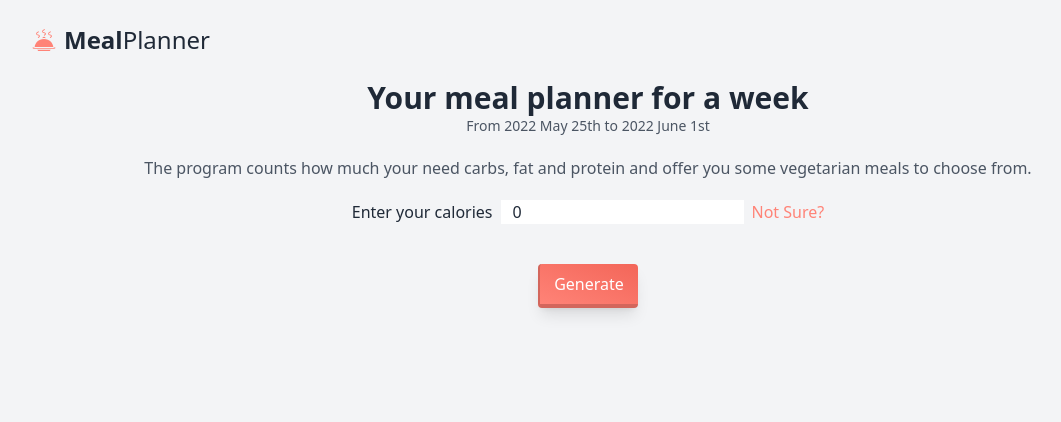
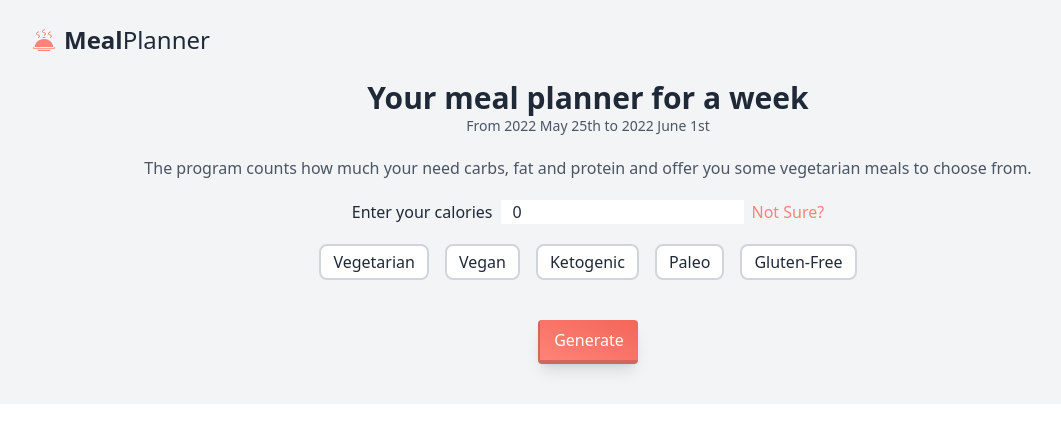
Before and after one commit to eglereact/Meal-Planner, a React (Create React App) app: page / in a window 1280 px wide. Shown: the top 422 px of the page, without its empty margins (52-1113 px from the left). Built offline with nearby package versions, Linux system fonts and the light colour scheme.

Commit message:
add diet types

```diff
--- a/src/App.js
+++ b/src/App.js
@@ -4,7 +4,7 @@ import Nav from "./components/Nav";
 
 function App() {
   return (
-    <div className="bg-gray-100 sm:h-screen">
+    <div className="bg-gray-100 ">
       <Nav />
       <Input />
     </div>
--- a/src/components/Bmr.js
+++ b/src/components/Bmr.js
@@ -36,7 +36,7 @@ function Bmr({ apply }) {
 
       setBmr(bmr);
       let calories = bmr * activity;
-      setCalories(calories);
+      setCalories(calories.toFixed(0));
     }
   };
 
@@ -134,6 +134,7 @@ function Bmr({ apply }) {
               Calculate
             </button>
             <button
+              disabled={calories === 0}
               type="button"
               onClick={() => apply(calories)}
               className="btn"
@@ -143,9 +144,7 @@ function Bmr({ apply }) {
           </div>
           <h1 className="text-center text-2xl">
             Calories :{" "}
-            <span className="font-bold text-gray-800">
-              {calories.toFixed(2)}
-            </span>
+            <span className="font-bold text-gray-800">{calories}</span>
           </h1>
         </div>
       </div>
--- a/src/components/Input.js
+++ b/src/components/Input.js
@@ -5,7 +5,10 @@ import dateFormat from "dateformat";
 
 function Input() {
   const [openModal, setOpenModal] = useState(false);
-  const [calories, setCalories] = useState(0);
+  const [calories, setCalories] = useState(() => {
+    const localData = localStorage.getItem("calories");
+    return localData ? JSON.parse(localData) : 0;
+  });
   const [mealDataM, setMealDataM] = useState(() => {
     const localData = localStorage.getItem("mealMonday");
     return localData ? JSON.parse(localData) : null;
@@ -35,7 +38,14 @@ function Input() {
     return localData ? JSON.parse(localData) : null;
   });
   const [error, setError] = useState("");
+  const [diet, setDiet] = useState(() => {
+    const localData = localStorage.getItem("diet");
+    return localData ? JSON.parse(localData) : "";
+  });
+
   const now = new Date();
+
+  console.log(diet);
 
   const apply = (cal) => {
     setCalories(cal);
@@ -60,6 +70,8 @@ function Input() {
     localStorage.setItem("mealFriday", JSON.stringify(mealDataF));
     localStorage.setItem("mealSaturday", JSON.stringify(mealDataSa));
     localStorage.setItem("mealSunday", JSON.stringify(mealDataSu));
+    localStorage.setItem("calories", JSON.stringify(calories));
+    localStorage.setItem("diet", JSON.stringify(diet));
   }, [
     mealDataM,
     mealDataTu,
@@ -72,7 +84,7 @@ function Input() {
 
   const getMealData = () => {
     fetch(
-      `https://api.spoonacular.com/mealplanner/generate?apiKey=${process.env.REACT_APP_SPOONACULAR_API_KEY}&timeFrame=week&targetCalories=${calories}&diet=vegetarian`
+      `https://api.spoonacular.com/mealplanner/generate?apiKey=${process.env.REACT_APP_SPOONACULAR_API_KEY}&timeFrame=week&targetCalories=${calories}&diet=${diet}`
     )
       .then((response) => response.json())
       .then((data) => {
@@ -130,6 +142,20 @@ function Input() {
           Not Sure?
         </button>
       </div>
+      {/* Type of diet */}
+      <div className="space-x-4 mt-5">
+        {dietTypes.map((type) => (
+          <button
+            key={type.id}
+            onClick={() => setDiet(type.type)}
+            className={`${
+              diet === type.type && "bg-[#FF8377] font-bold text-white"
+            }  capitalize text-gray-800 border-2 px-3 py-1 bg-white rounded-lg border-gray-300`}
+          >
+            {type.type}
+          </button>
+        ))}
+      </div>
       <button
         onClick={generateNutrition}
         className="my-10 rounded relative inline-flex group items-center justify-center px-3.5 py-2 m-1 cursor-pointer
@@ -158,3 +184,11 @@ function Input() {
 }
 
 export default Input;
+
+const dietTypes = [
+  { id: 1, type: "vegetarian" },
+  { id: 2, type: "vegan" },
+  { id: 3, type: "ketogenic" },
+  { id: 4, type: "paleo" },
+  { id: 5, type: "gluten-free" },
+];
--- a/src/components/Meal.js
+++ b/src/components/Meal.js
@@ -13,14 +13,26 @@ function Meal({ meal }) {
     fetch(`https://spoonacular.com/recipeImages/${id}-556x370.${imageType}`)
       .then((data) => {
         setImageUrl(data.url);
-        // setTypes(data.dishTypes);
-        // setIngridients(data.extendedIngredients);
-        console.log(data);
       })
       .catch((error) => {
         console.log(error);
       });
   }, [id]);
+
+  // useEffect(() => {
+  //   fetch(
+  //     `https://api.spoonacular.com/recipes/${id}/information?apiKey=${process.env.REACT_APP_SPOONACULAR_API_KEY}&includeNutrition=false`
+  //   )
+  //     .then((response) => response.json())
+  //     .then((data) => {
+  //       setIngridients(data.extendedIngredients);
+  //       setTypes(data.dishTypes);
+  //       console.log(data);
+  //     })
+  //     .catch((error) => {
+  //       console.log(error);
+  //     });
+  // }, [id]);
 
   return (
     <div className="w-full bg-white rounded-lg shadow-md">
@@ -35,7 +47,7 @@ function Meal({ meal }) {
         <p>
           Ready in: <span className="font-bold">{readyInMinutes}</span> min
         </p>
-
+        {/*
         <div className="flex space-x-1 flex-wrap capitalize text-gray-800">
           <span className="mr-2"> Dish Type:</span>
           {types.map((type, index) => (
@@ -43,16 +55,16 @@ function Meal({ meal }) {
               {type} <span className="text-[#FF8377] font-bold">|</span>
             </p>
           ))}
-        </div>
+        </div> */}
 
-        <div className="flex space-x-1 flex-wrap capitalize text-gray-800">
+        {/* <div className="flex space-x-1 flex-wrap capitalize text-gray-800">
           <span className="mr-2">Ingridients:</span>
           {ingridients.map((ing, index) => (
             <p className="font-medium" key={index}>
               {ing.name} <span className="text-[#FF8377] font-bold">|</span>
             </p>
           ))}
-        </div>
+        </div> */}
         <a
           className="flex items-center text-lg mt-3  font-medium hover:text-[#FF8377]"
           href={sourceUrl}
```
